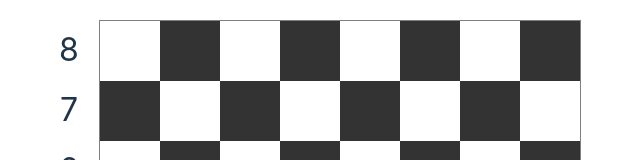
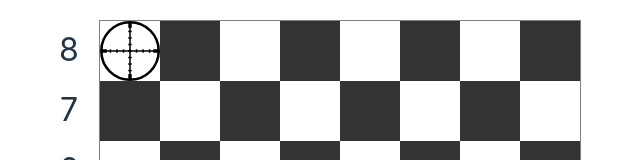
Before and after one commit to Mclilzee/knight-travails-react, a React (Vite) app: page / in a window 1280 px wide. In both pictures the pointer is over the element 460 px from the left and 51 px from the top of the page. Shown: the top 160 px of the page, without its empty margins (330-970 px from the left). Built offline with nearby package versions, Linux system fonts and the light colour scheme.

Commit message:
Fix issue with crosshair displaying on cell that contains a knight

```diff
--- a/src/main/chess/Cell.tsx
+++ b/src/main/chess/Cell.tsx
@@ -11,7 +11,7 @@ export default function Cell({ data, clickHandler }: ChessBoardCell) {
 
   return (
     <div className={
-      `cell ${(data.square.x + data.square.y) % 2 === 0 ? "white" : "black"}`}
+      `cell ${(data.square.x + data.square.y) % 2 === 0 ? "white" : "black"} ${data.knight ? "knight" : ""}`}
       onClick={handleClick}
     >
       {data.knight && <img className="knight" src={knightSvg} draggable={true} />}
--- a/src/main/chess/chess-board.css
+++ b/src/main/chess/chess-board.css
@@ -47,11 +47,11 @@
   cursor: crosshair;
 }
 
-.cell:not( > .knight):hover {
+.cell:not(.knight):hover {
   background-image: url("../assets/crosshairs.svg");
 }
 
-.cell.black:hover {
+.cell:not(.knight).black:hover {
   filter: invert();
   background-color: white;
 }
```
